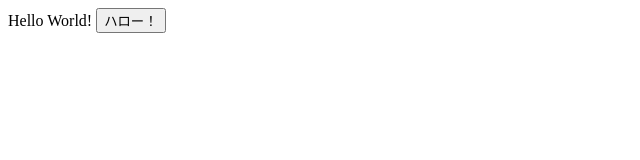
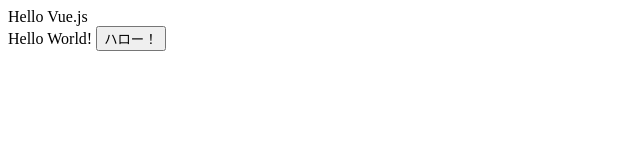
Before and after one commit to 31Twoshi/31Twoshi.github.io, a plain HTML site: page index.html in a window 1280 px wide. Shown: the whole page, without its empty margins (0-640 px from the left). Drawn offline with nearby package versions, Linux system fonts and the light colour scheme.

Commit message:
add: vue.js

```diff
--- a/index.html
+++ b/index.html
@@ -2,16 +2,27 @@
 <html lang="ja">
   <head>
     <meta charset="UTF-8">
+    <script src="https://unpkg.com/vue@next"></script>
     <title>Hello World!</title>
   </head>
   <body>
+    <div id="app">
+      {{ message }}
+    </div>
     Hello World!
     <input type="button" value="ハロー！" onclick="hello()">
     <script>
       function hello() {
         console.log('ハロハロー!');
       };
-
+      const App = {
+        data() {
+          return {
+            message: 'Hello Vue.js'
+          }
+        }
+      }
+      Vue.createApp(App).mount('#app')
     </script>
   </body>
 </html>
```
